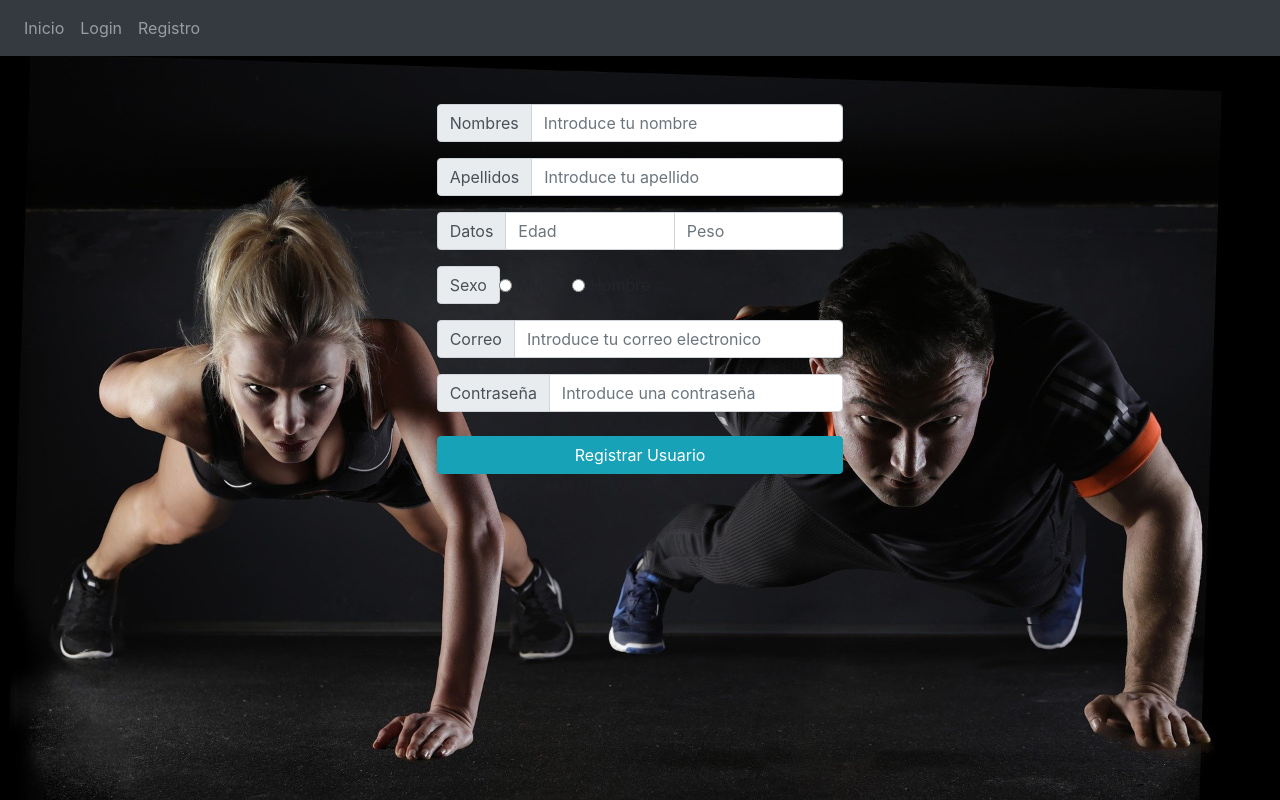
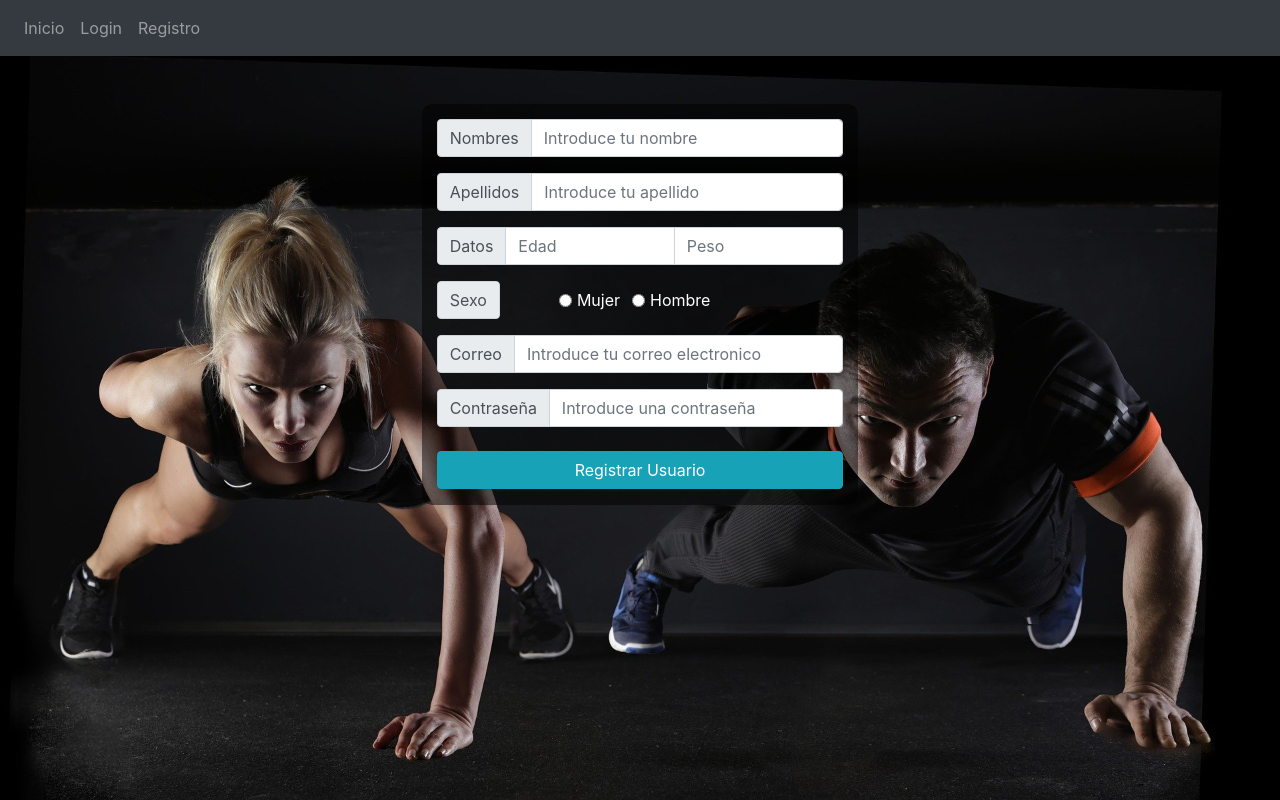
Before and after one commit to cesargalindo11/Health-Exercise, a React (Create React App) app: page /registro in a window 1280 px wide. Built offline with nearby package versions, Linux system fonts and the light colour scheme; a web font is replaced by a local one.

Commit message:
disenio registro

```diff
--- a/src/assets/css/App.css
+++ b/src/assets/css/App.css
@@ -12,3 +12,12 @@ body{
     padding-top:15px;
     border-radius: 10px;
 }
+.bg-registro{
+    height: auto;
+    background: rgba(0, 0, 0, 0.5);
+    padding-top:15px;
+    border-radius: 10px;
+}
+.mg-r{
+    margin-right: 60px;
+}
--- a/src/components/Registro.jsx
+++ b/src/components/Registro.jsx
@@ -1,11 +1,12 @@
 import React from 'react';
+import '../assets/css/App.css'
 
 const Registro = () => {
   return(
     <div className='row mt-5'>
 
       <div className='col'></div>
-      <div className='col'>
+      <div className='col bg-registro'>
 
         <form className='form-group'>
           <div className="input-group mb-3">
@@ -45,17 +46,17 @@ const Registro = () => {
           </div>
 
           <div className="form-check form-check-inline mb-3">
-            <div className='input-group-prepend'>
-              <span className="input-group-text ">Sexo</span>
+            <div className='input-group-prepend '>
+              <span className="input-group-text mg-r">Sexo</span>
             </div>
             <input
             className='form-check-input'
             type="radio"/>
-            <label className="form-check-label form-check form-check-inline" for="inlineRadio1">Mujer</label>
+            <label className="form-check-label form-check form-check-inline text-white" for="inlineRadio1">Mujer</label>
             <input
             className='form-check-input'
             type="radio"/>
-            <label className="form-check-label form-check form-check-inline" for="inlineRadio2">Hombre</label>
+            <label className="form-check-label form-check form-check-inline text-white" for="inlineRadio2">Hombre</label>
 
           </div>
 
```
